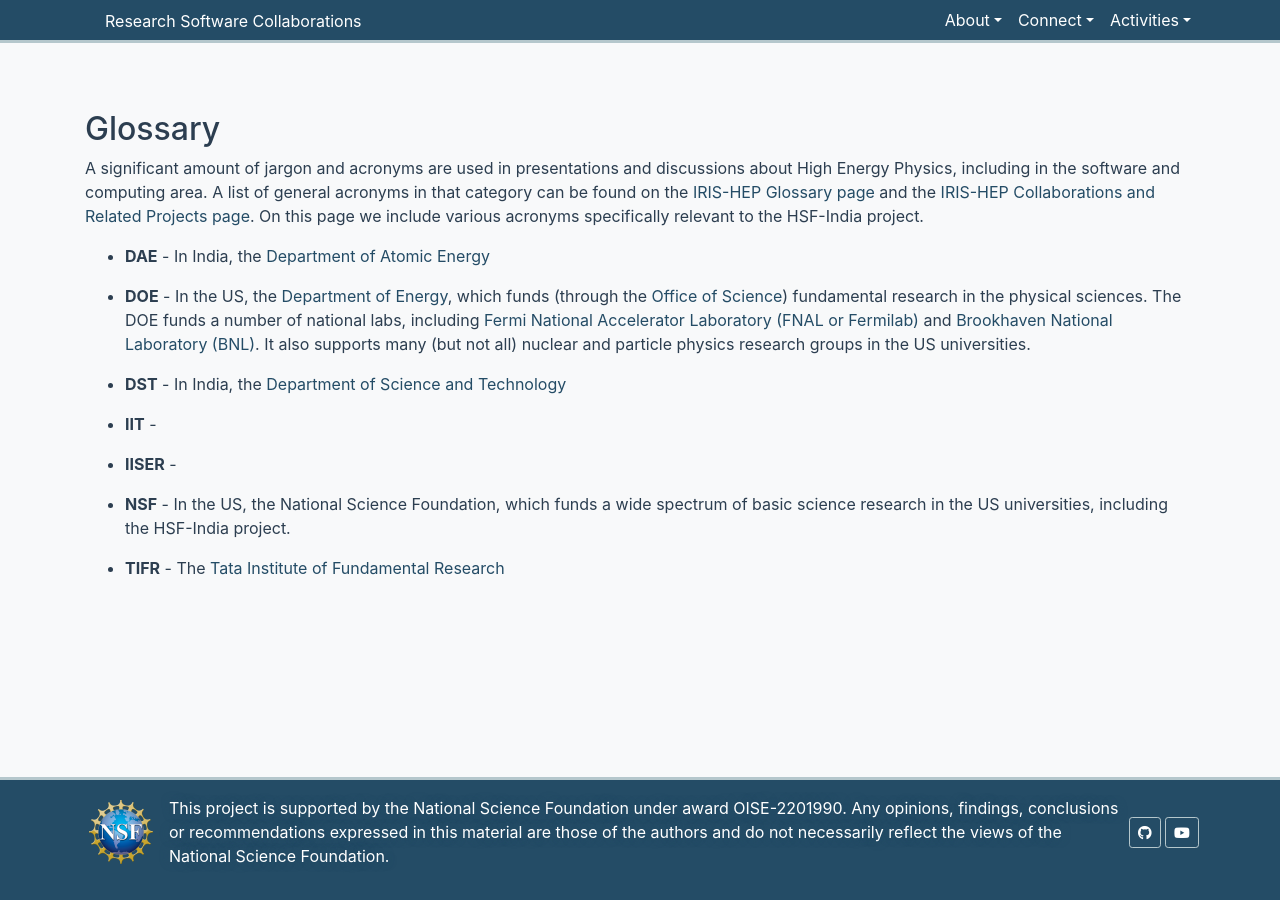
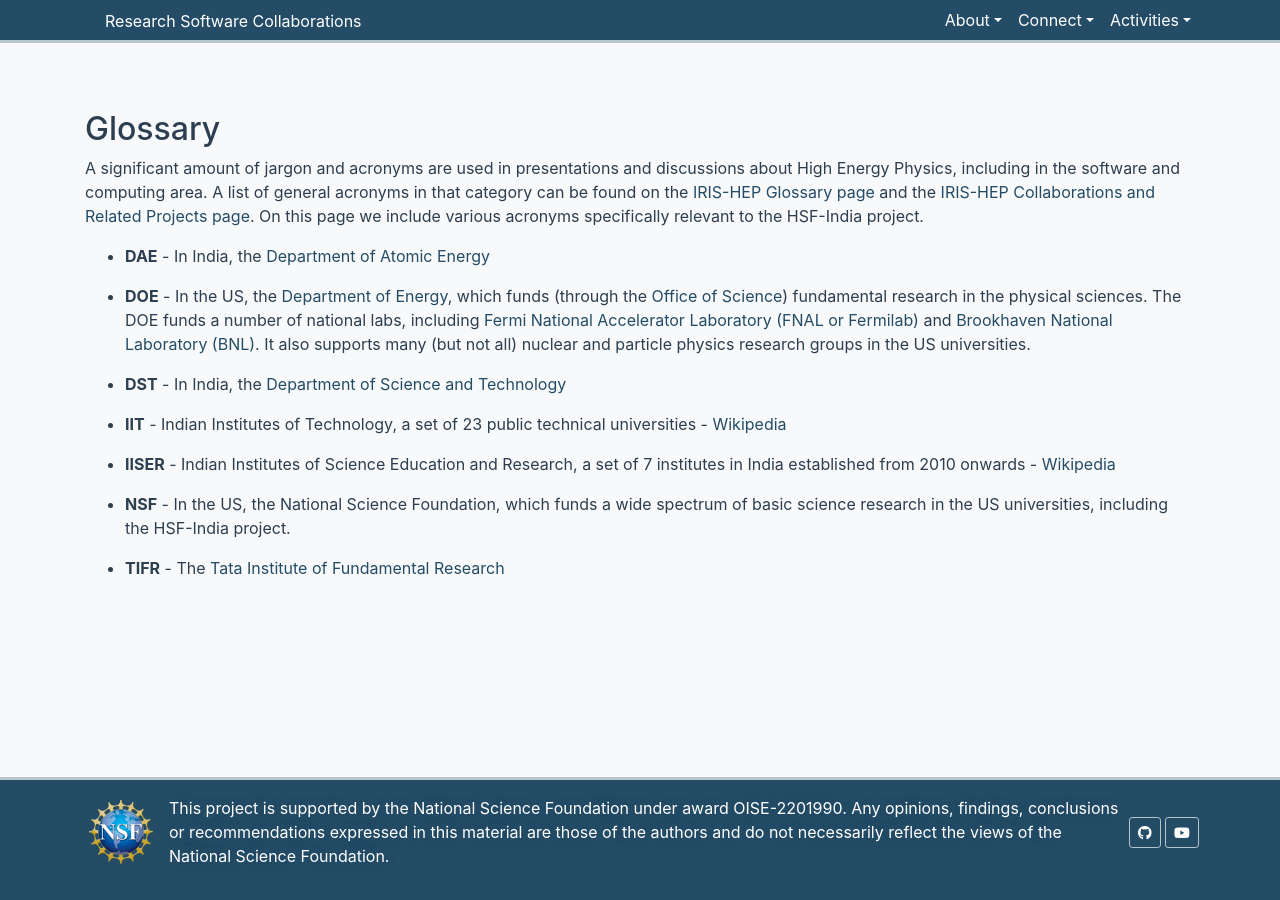
Before and after one commit to research-software-collaborations/research-software-collaborations.github.io, a Jekyll site: the page built from pages/info/glossary.md, in a window 1280 px wide. Built offline with Jekyll 4.4.1, drawn with Linux system fonts in a browser that asks for light colours; cached includes are drawn as plain includes.

Commit message:
add some information

```diff
--- a/pages/info/glossary.md
+++ b/pages/info/glossary.md
@@ -19,9 +19,9 @@ to the HSF-India project.
 
   * **DST** - In India, the [Department of Science and Technology](https://dst.gov.in)
 
-  * **IIT** -
+  * **IIT** - Indian Institutes of Technology, a set of 23 public technical universities - [Wikipedia](https://en.wikipedia.org/wiki/Indian_Institutes_of_Technology)
 
-  * **IISER** -
+  * **IISER** - Indian Institutes of Science Education and Research, a set of 7 institutes in India established from 2010 onwards - [Wikipedia](https://en.wikipedia.org/wiki/Indian_Institutes_of_Science_Education_and_Research)
 
   * **NSF** - In the US, the National Science Foundation, which funds a wide spectrum of basic science research in the US universities, including the HSF-India project.
 
```
